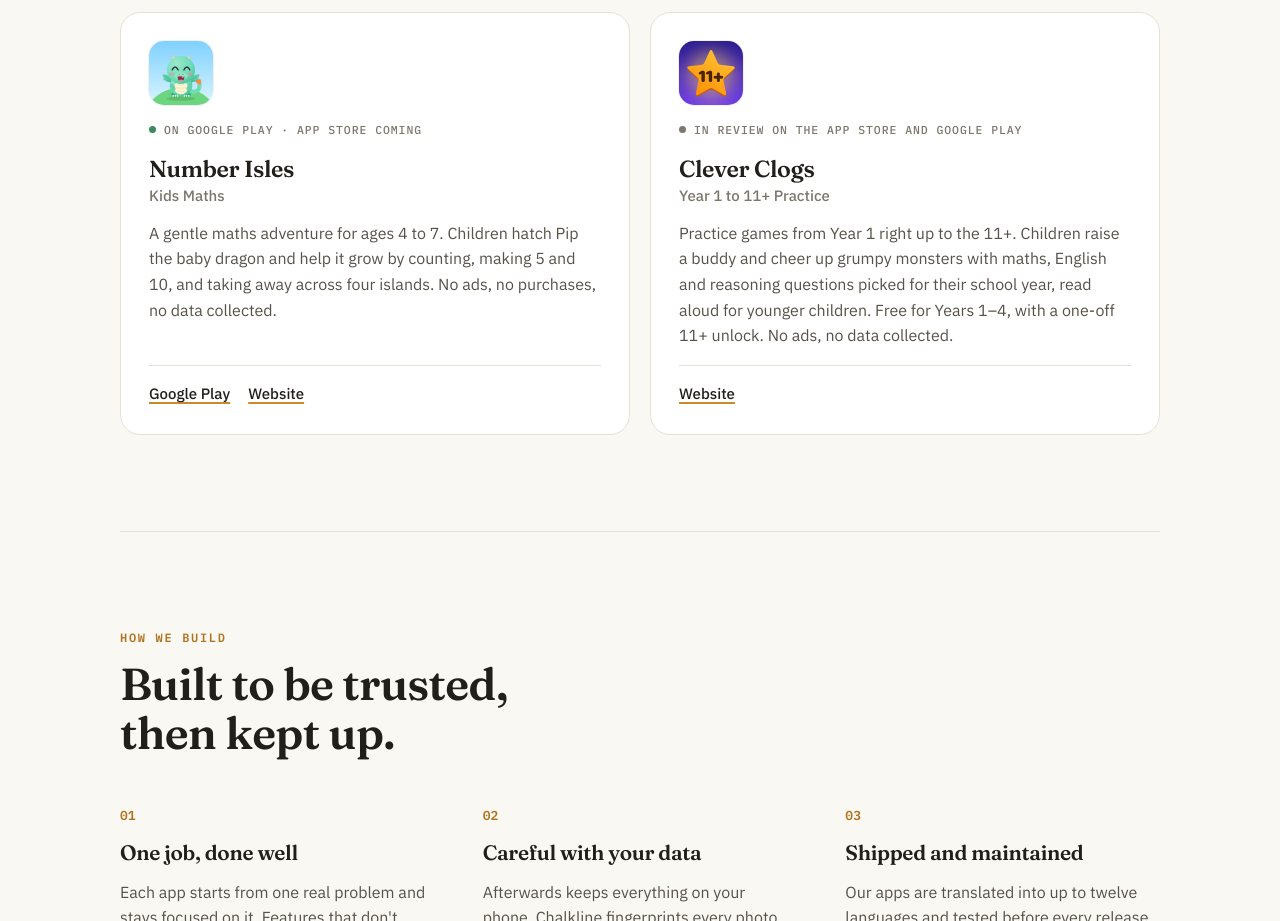
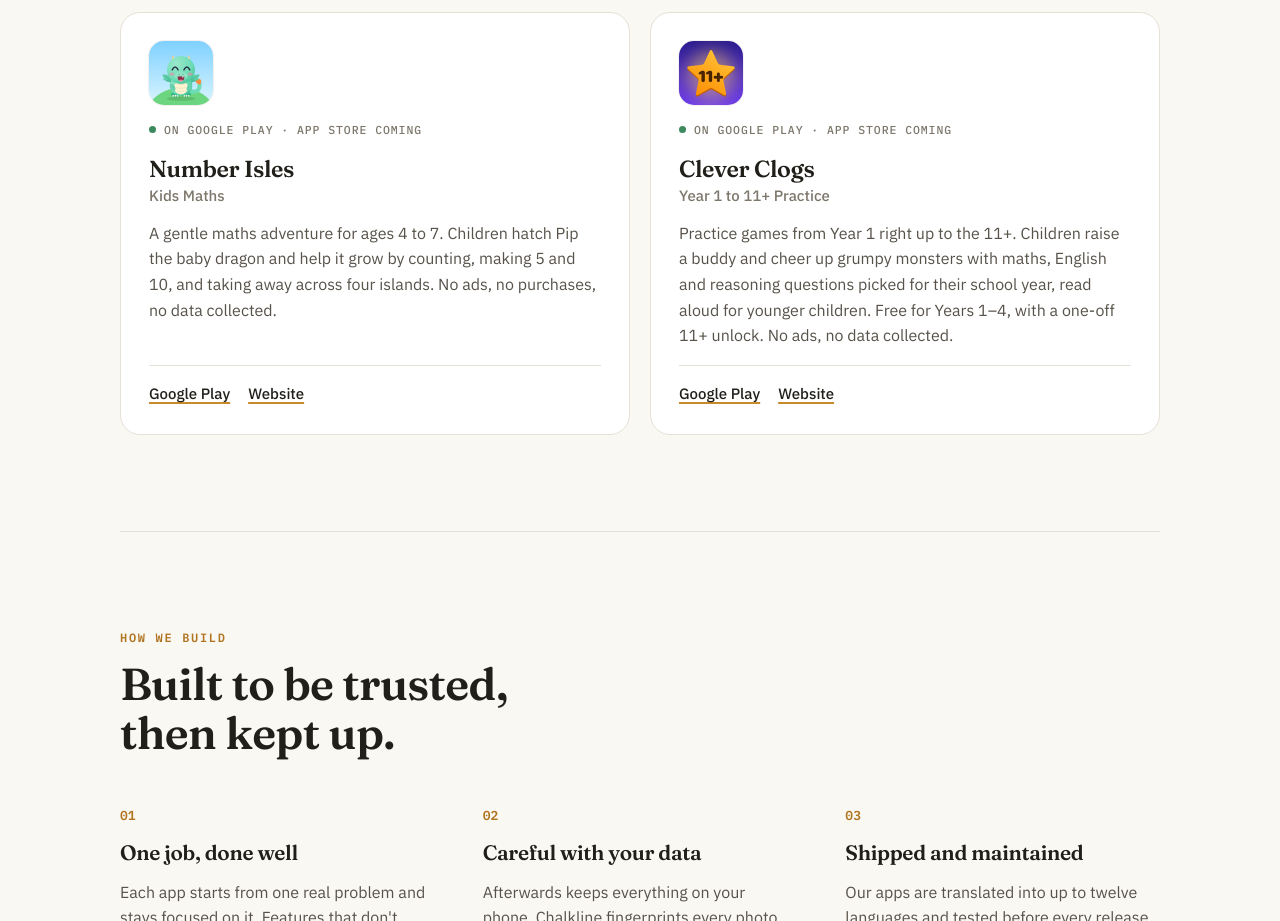
Before and after one commit to RanovaLabs/ranovalabs.github.io, a plain HTML site: page index.html in a window 1280 px wide. Shown: the part 1880-2801 px from the top of the page. Drawn offline with Linux system fonts and the light colour scheme.

Commit message:
Clever Clogs is live on Google Play
Co-Authored-By: Claude Opus 5.5 <noreply@anthropic.com>

```diff
--- a/index.html
+++ b/index.html
@@ -235,10 +235,11 @@
         </article>
         <article class="app">
           <img src="assets/cleverclogs.png" alt="" width="64" height="64">
-          <div class="status">In review on the App Store and Google Play</div>
+          <div class="status live">On Google Play &middot; App Store coming</div>
           <h3>Clever Clogs<small>Year 1 to 11+ Practice</small></h3>
           <p>Practice games from Year 1 right up to the 11+. Children raise a buddy and cheer up grumpy monsters with maths, English and reasoning questions picked for their school year, read aloud for younger children. Free for Years 1–4, with a one-off 11+ unlock. No ads, no data collected.</p>
           <div class="links">
+            <a href="https://play.google.com/store/apps/details?id=com.kasunrmw.elevenquest">Google Play</a>
             <a href="https://ranovalabs.github.io/cleverclogs/">Website</a>
           </div>
         </article>
```
